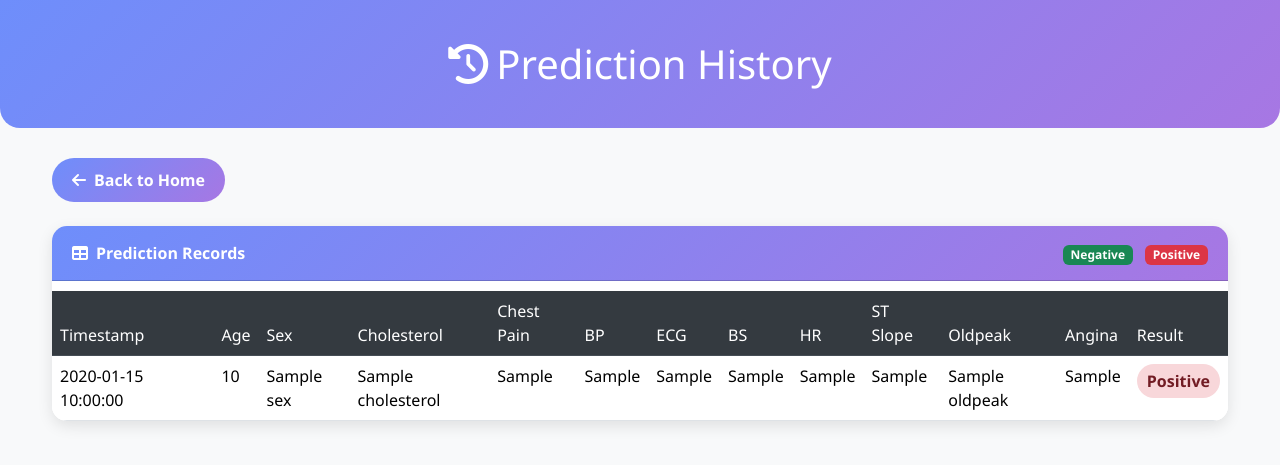
After one commit to PANDURANGAREDDY-19/MiniProject, a Flask app: template templates/predictions.html in a window 1280 px wide. The commit adds this page. Shown: the top 465 px of the page. Run offline with Flask 3, Linux system fonts and the light colour scheme; the template is opened without the code that fills it: most values are stand-ins (such as "Sample title", 1, 10 or a date in 2020).

Commit message:
Database Connectivity

```diff
--- a/app.py
+++ b/app.py
@@ -1,17 +1,22 @@
-from flask import Flask,request,render_template
+from flask import Flask, request, render_template, send_from_directory, jsonify
+import os
 
 from src.pipeline.predict_pipeline import CustomData
 from src.pipeline.predict_pipeline import PredictPipeline
 from src.logger import logging
+from src.database.db_handler import DatabaseHandler
 
 application = Flask(__name__)
 app = application
 
+db_handler = DatabaseHandler('predictions.db')
+
 @app.route('/')
 def index():
+    logging.info("Index page is running")
     return render_template('index.html')
-logging.info("Index page is running")
-@app.route('/predictdata',methods=['GET','POST'])
+
+@app.route('/predictdata', methods=['GET', 'POST'])
 def predict_data():
     logging.info("Prediction page is running")
     if request.method == 'GET':
@@ -38,8 +43,33 @@ def predict_data():
         Predict_Pipeline = PredictPipeline()
         results = Predict_Pipeline.predict(pred_df)
         logging.info("Prediction is done")
-        return render_template('home.html',results=results[0])
 
+        # Save prediction to database only
+        db_handler.save_prediction(pred_df, results[0])
+
+        return render_template('home.html', results=results[0])
+
+@app.route('/data')
+def data_visualization():
+    logging.info("Data visualization page is running")
+    return render_template('Data.html')
+
+@app.route('/download/notebook')
+def download_notebook():
+    notebook_path = os.path.join(os.path.dirname(os.path.abspath(__file__)), 'notebook')
+    return send_from_directory(directory=notebook_path, path='EDA.ipynb', as_attachment=True)
+
+@app.route('/predictions')
+def view_predictions():
+    """View all stored predictions"""
+    try:
+        predictions = db_handler.get_all_predictions()
+        return render_template('predictions.html', predictions=predictions.to_dict('records'))
+    except Exception as e:
+        logging.error(f"Error retrieving predictions: {e}")
+        return str(e)
 
 if __name__ == '__main__':
-    app.run(host="127.0.0.1",port=1910,debug=True)
+    app.run(host="127.0.0.1", port=1910, debug=True)
+
+    db_handler.close()
--- a/requirements.txt
+++ b/requirements.txt
@@ -7,5 +7,6 @@ catboost
 xgboost
 dill
 flask
+sqlite3
 
 #-e .
--- a/templates/index.html
+++ b/templates/index.html
@@ -62,6 +62,10 @@
                     <p>Our machine learning model analyzes various health metrics to provide a risk assessment for heart disease. The model has been trained on clinical data and can help identify potential risk factors.</p>
                     <p>Click the button below to start your prediction:</p>
                     <a href="/predictdata" class="btn btn-predict btn-lg text-white">Start Prediction</a>
+                    <p>Click the button to Check the Visualization of the Dataset:</p>
+                    <a href="/data" class="btn btn-predict btn-lg text-white">Check EDA</a>
+                    <p>View prediction history with timestamps:</p>
+                    <a href="/predictions" class="btn btn-predict btn-lg text-white">View Predictions</a>
                 </div>
                 <div class="col-md-4 d-flex align-items-center justify-content-center">
                     <div class="text-center">
--- /dev/null
+++ b/templates/predictions.html
@@ -0,0 +1,183 @@
+<!DOCTYPE html>
+<html lang="en">
+<head>
+    <meta charset="UTF-8">
+    <meta name="viewport" content="width=device-width, initial-scale=1.0">
+    <title>Prediction History</title>
+    <link href="https://cdn.jsdelivr.net/npm/bootstrap@5.3.0-alpha1/dist/css/bootstrap.min.css" rel="stylesheet">
+    <link rel="stylesheet" href="https://cdnjs.cloudflare.com/ajax/libs/font-awesome/6.4.0/css/all.min.css">
+    <style>
+        body {
+            background-color: #f8f9fa;
+            font-family: 'Segoe UI', Tahoma, Geneva, Verdana, sans-serif;
+        }
+        .hero-section {
+            background: linear-gradient(135deg, #6e8efb, #a777e3);
+            color: white;
+            padding: 40px 0;
+            border-radius: 0 0 20px 20px;
+            margin-bottom: 30px;
+        }
+        .container {
+            max-width: 1200px;
+        }
+        .card {
+            border: none;
+            border-radius: 15px;
+            box-shadow: 0 5px 15px rgba(0,0,0,0.1);
+            overflow: hidden;
+        }
+        .card-header {
+            background: linear-gradient(135deg, #6e8efb, #a777e3);
+            color: white;
+            font-weight: 600;
+            padding: 15px 20px;
+        }
+        .table-responsive {
+            margin-top: 10px;
+        }
+        .table {
+            background-color: white;
+            margin-bottom: 0;
+        }
+        .table th {
+            background-color: #343a40;
+            color: white;
+            font-weight: 500;
+            border-color: #454d55;
+        }
+        .prediction-0 {
+            background-color: #d4edda;
+        }
+        .prediction-1 {
+            background-color: #f8d7da;
+        }
+        .btn-back {
+            background: linear-gradient(135deg, #6e8efb, #a777e3);
+            border: none;
+            color: white;
+            padding: 10px 20px;
+            border-radius: 50px;
+            font-weight: 600;
+            transition: all 0.3s;
+        }
+        .btn-back:hover {
+            transform: translateY(-3px);
+            box-shadow: 0 5px 15px rgba(0,0,0,0.2);
+            color: white;
+        }
+        .prediction-label {
+            display: inline-block;
+            padding: 5px 10px;
+            border-radius: 50px;
+            font-weight: 600;
+            text-align: center;
+            width: 100%;
+        }
+        .prediction-0-label {
+            background-color: #d4edda;
+            color: #155724;
+        }
+        .prediction-1-label {
+            background-color: #f8d7da;
+            color: #721c24;
+        }
+        .timestamp-col {
+            min-width: 150px;
+        }
+        .empty-state {
+            text-align: center;
+            padding: 50px 20px;
+        }
+        .empty-state i {
+            font-size: 50px;
+            color: #6c757d;
+            margin-bottom: 20px;
+        }
+    </style>
+</head>
+<body>
+    <div class="hero-section">
+        <div class="container">
+            <h1 class="text-center mb-0"><i class="fas fa-history me-2"></i>Prediction History</h1>
+        </div>
+    </div>
+
+    <div class="container mb-5">
+        <div class="d-flex justify-content-between mb-4">
+            <a href="/" class="btn btn-back">
+                <i class="fas fa-arrow-left me-2"></i>Back to Home
+            </a>
+        </div>
+
+        <div class="card">
+            <div class="card-header d-flex justify-content-between align-items-center">
+                <span><i class="fas fa-table me-2"></i>Prediction Records</span>
+                <div>
+                    <span class="badge bg-success me-2">Negative</span>
+                    <span class="badge bg-danger">Positive</span>
+                </div>
+            </div>
+            <div class="card-body p-0">
+                {% if predictions %}
+                    <div class="table-responsive">
+                        <table class="table table-hover">
+                            <thead>
+                                <tr>
+                                    <th class="timestamp-col">Timestamp</th>
+                                    <th>Age</th>
+                                    <th>Sex</th>
+                                    <th>Cholesterol</th>
+                                    <th>Chest Pain</th>
+                                    <th>BP</th>
+                                    <th>ECG</th>
+                                    <th>BS</th>
+                                    <th>HR</th>
+                                    <th>ST Slope</th>
+                                    <th>Oldpeak</th>
+                                    <th>Angina</th>
+                                    <th>Result</th>
+                                </tr>
+                            </thead>
+                            <tbody>
+                                {% for pred in predictions %}
+                                    <tr>
+                                        <td>{{ pred.timestamp }}</td>
+                                        <td>{{ pred.age }}</td>
+                                        <td>{{ pred.sex }}</td>
+                                        <td>{{ pred.cholesterol }}</td>
+                                        <td>{{ pred.chest_pain_type }}</td>
+                                        <td>{{ pred.resting_bp }}</td>
+                                        <td>{{ pred.resting_ecg }}</td>
+                                        <td>{{ pred.fasting_bs }}</td>
+                                        <td>{{ pred.max_hr }}</td>
+                                        <td>{{ pred.st_slope }}</td>
+                                        <td>{{ pred.oldpeak }}</td>
+                                        <td>{{ pred.exercise_angina }}</td>
+                                        <td>
+                                            {% if pred.prediction == 0 %}
+                                                <span class="prediction-label prediction-0-label">Negative</span>
+                                            {% else %}
+                                                <span class="prediction-label prediction-1-label">Positive</span>
+                                            {% endif %}
+                                        </td>
+                                    </tr>
+                                {% endfor %}
+                            </tbody>
+                        </table>
+                    </div>
+                {% else %}
+                    <div class="empty-state">
+                        <i class="fas fa-database"></i>
+                        <h4>No Prediction Data</h4>
+                        <p class="text-muted">No prediction data is available yet. Make some predictions to see them here.</p>
+                        <a href="/predictdata" class="btn btn-back mt-3">Make a Prediction</a>
+                    </div>
+                {% endif %}
+            </div>
+        </div>
+    </div>
+
+    <script src="https://cdn.jsdelivr.net/npm/bootstrap@5.3.0-alpha1/dist/js/bootstrap.bundle.min.js"></script>
+</body>
+</html>
```
Also changed, not shown: src/database/db_handler.py (added, +106 -0 lines), templates/Data.html (added, +81 -0 lines), predictions.db (added), src/database/__init__.py (added).
